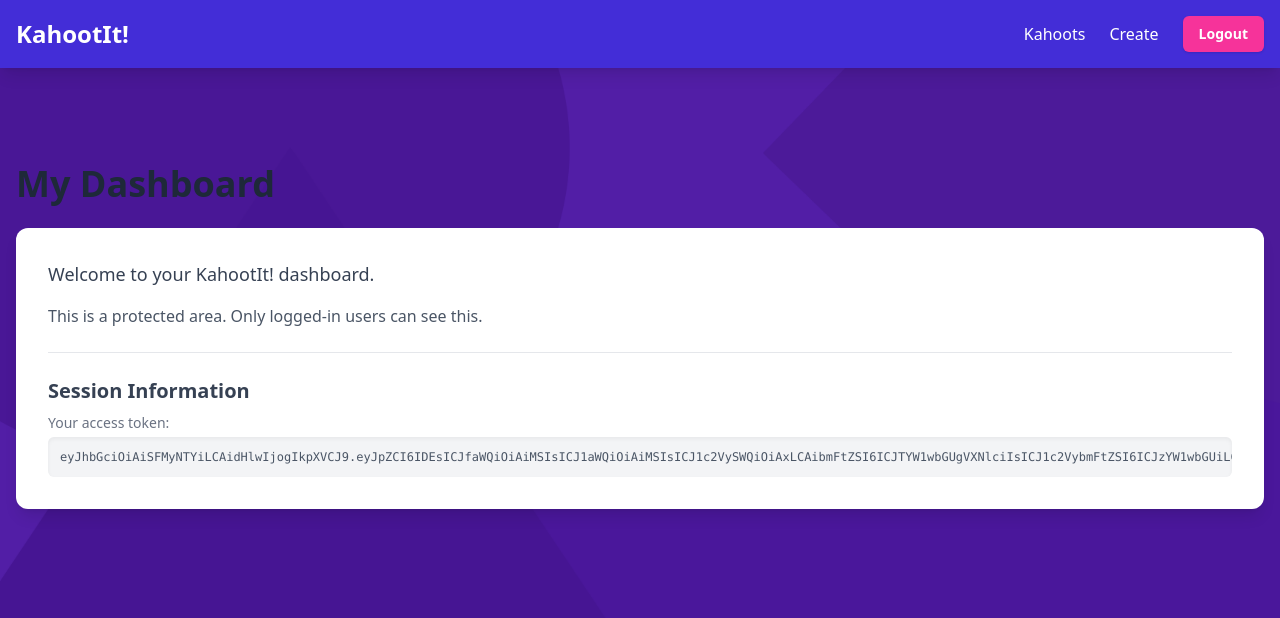
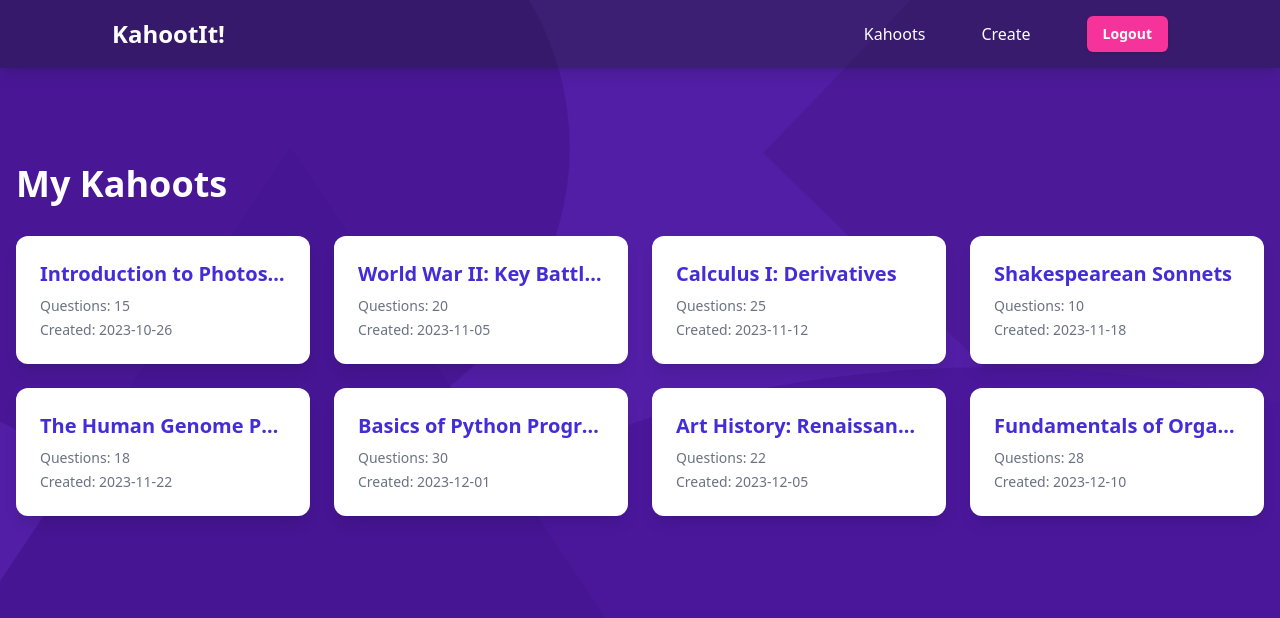
Before and after one commit to RyanXiaoo/KahootIt, a Next.js app in the folder frontend/: page /my-kahoots in a window 1280 px wide. Shown: the top 618 px of the page. Built offline with nearby package versions, Linux system fonts and the light colour scheme; sample sign-in values are in the browser's storage.

Commit message:
mykahoots improved

```diff
--- a/frontend/app/globals.css
+++ b/frontend/app/globals.css
@@ -4,3 +4,7 @@ body {
     background: url("../public/background.png") no-repeat center center fixed;
     background-size: cover;
 }
+
+@theme {
+    --color-custom-gray: rgba(28, 32, 41, 0.4);
+}
--- a/frontend/app/my-kahoots/page.tsx
+++ b/frontend/app/my-kahoots/page.tsx
@@ -1,44 +1,101 @@
 "use client";
 
+import Link from "next/link"; // Import Link for clickable tiles
 import ProtectedRoute from "../../components/ProtectedRoute"; // Adjust path if necessary
 import { useAuth } from "../../context/AuthContext"; // To potentially get user info later
+import QuizTile from "../../components/QuizTile"; // Import the QuizTile component
 
-export default function MyKahoots() {
+// Mock data for quizzes - replace with API call later
+const mockQuizzes = [
+    {
+        id: "1",
+        title: "Introduction to Photosynthesis",
+        dateCreated: "2023-10-26",
+        questionCount: 15,
+    },
+    {
+        id: "2",
+        title: "World War II: Key Battles",
+        dateCreated: "2023-11-05",
+        questionCount: 20,
+    },
+    {
+        id: "3",
+        title: "Calculus I: Derivatives",
+        dateCreated: "2023-11-12",
+        questionCount: 25,
+    },
+    {
+        id: "4",
+        title: "Shakespearean Sonnets",
+        dateCreated: "2023-11-18",
+        questionCount: 10,
+    },
+    {
+        id: "5",
+        title: "The Human Genome Project",
+        dateCreated: "2023-11-22",
+        questionCount: 18,
+    },
+    {
+        id: "6",
+        title: "Basics of Python Programming",
+        dateCreated: "2023-12-01",
+        questionCount: 30,
+    },
+    {
+        id: "7",
+        title: "Art History: Renaissance Period",
+        dateCreated: "2023-12-05",
+        questionCount: 22,
+    },
+    {
+        id: "8",
+        title: "Fundamentals of Organic Chemistry",
+        dateCreated: "2023-12-10",
+        questionCount: 28,
+    },
+];
+
+export default function MyKahootsPage() {
+    // Renamed component for clarity
     const { token } = useAuth();
     // const { user } = useAuth(); // You can get the user object here once you add it to AuthContext
+
+    // In a real app, you would fetch quizzes using the token
+    // For now, we use mockQuizzes
+    const quizzes = mockQuizzes;
 
     return (
         <ProtectedRoute>
             <div className="container mx-auto px-4 py-8">
-                <h1 className="text-4xl font-bold text-gray-800 mb-6">
-                    My Dashboard
-                </h1>
-                <div className="bg-white p-8 rounded-xl shadow-lg space-y-4">
-                    <p className="text-gray-700 text-lg">
-                        Welcome to your KahootIt! dashboard.
-                    </p>
-                    <p className="text-gray-600">
-                        This is a protected area. Only logged-in users can see
-                        this.
-                    </p>
+                <div className="flex justify-between items-center mb-8">
+                    <h1 className="text-3xl sm:text-4xl font-bold text-white">
+                        My Kahoots
+                    </h1>
+                </div>
 
-                    {/* Example: Displaying the token (for debugging/info) */}
-                    {token && (
-                        <div className="mt-6 pt-6 border-t border-gray-200">
-                            <h2 className="text-xl font-semibold text-gray-700 mb-2">
-                                Session Information
-                            </h2>
-                            <p className="text-sm text-gray-500">
-                                Your access token:
-                            </p>
-                            <pre className="mt-1 p-3 bg-gray-100 text-xs text-gray-600 rounded-md overflow-x-auto shadow-inner">
-                                {token}
-                            </pre>
-                        </div>
-                    )}
-                    {/* Add more dashboard-specific components and features here */}
-                    {/* For example, a list of user's Kahoots, button to create new Kahoot, etc. */}
-                </div>
+                {quizzes.length === 0 ? (
+                    <div className="text-center py-10">
+                        <p className="text-xl text-gray-500 mb-4">
+                            You haven't created any Kahoots yet.
+                        </p>
+                        {/* Optional: A more prominent CTA if no quizzes exist */}
+                        {/* <Link href="/create-kahoot" className="bg-green-500 hover:bg-green-600 text-white font-semibold py-3 px-6 rounded-lg shadow-md transition duration-150 ease-in-out">
+                            Create Your First Kahoot!
+                        </Link> */}
+                    </div>
+                ) : (
+                    // Grid container for quiz tiles
+                    // The main scrollable area will be the page itself due to min-h-screen on layout
+                    <div className="grid grid-cols-1 sm:grid-cols-2 md:grid-cols-3 lg:grid-cols-4 gap-6">
+                        {quizzes.map((quiz) => (
+                            <Link href={`/quiz/${quiz.id}`} key={quiz.id}>
+                                <QuizTile quiz={quiz} />
+                            </Link>
+                        ))}
+                    </div>
+                )}
             </div>
         </ProtectedRoute>
     );
--- a/frontend/components/Navbar.tsx
+++ b/frontend/components/Navbar.tsx
@@ -17,20 +17,20 @@ export default function Navbar() {
 
     // Only render Navbar if authenticated and not loading
     return (
-        <header className="bg-indigo-700 text-white p-4 shadow-lg sticky top-0 z-50">
+        <header className="bg-custom-gray text-white p-4 shadow-lg sticky top-0 z-50">
             <div className="container mx-auto flex justify-between items-center">
                 {/* Logo - Far Left - Non-navigational when logged in */}
                 <a
                     href="#"
                     onClick={(e) => e.preventDefault()}
-                    className="text-2xl font-extrabold transition-colors cursor-default"
+                    className="px-24 text-2xl font-extrabold transition-colors cursor-default"
                 >
                     KahootIt!
                 </a>
 
                 {/* Navigation Links - Far Right */}
-                <nav>
-                    <ul className="flex items-center space-x-4 sm:space-x-6">
+                <nav className="px-24">
+                    <ul className="flex items-center space-x-4 sm:space-x-14">
                         <li>
                             <Link
                                 href="/my-kahoots"
--- /dev/null
+++ b/frontend/components/QuizTile.tsx
@@ -0,0 +1,42 @@
+"use client"; // Can be a client component if it uses hooks, or a server component if not.
+
+import Link from "next/link";
+
+// Define the expected shape of the quiz prop
+interface Quiz {
+    id: string;
+    title: string;
+    questionCount: number;
+    dateCreated: string;
+    // Add any other properties your quiz object might have
+}
+
+interface QuizTileProps {
+    quiz: Quiz;
+}
+
+export default function QuizTile({ quiz }: QuizTileProps) {
+    return (
+        <Link
+            href={`/quiz/${quiz.id}`}
+            className="block bg-white p-6 rounded-xl shadow-lg hover:shadow-xl transition-shadow duration-300 ease-in-out transform hover:-translate-y-1 focus:outline-none focus:ring-2 focus:ring-indigo-500 focus:ring-opacity-50 h-full flex flex-col justify-between"
+        >
+            <div>
+                <h2
+                    className="text-xl font-semibold text-indigo-700 mb-2 truncate"
+                    title={quiz.title}
+                >
+                    {quiz.title}
+                </h2>
+            </div>
+            <div>
+                <p className="text-sm text-gray-500 mb-1">
+                    Questions: {quiz.questionCount}
+                </p>
+                <p className="text-sm text-gray-500">
+                    Created: {quiz.dateCreated}
+                </p>
+            </div>
+        </Link>
+    );
+}
```
